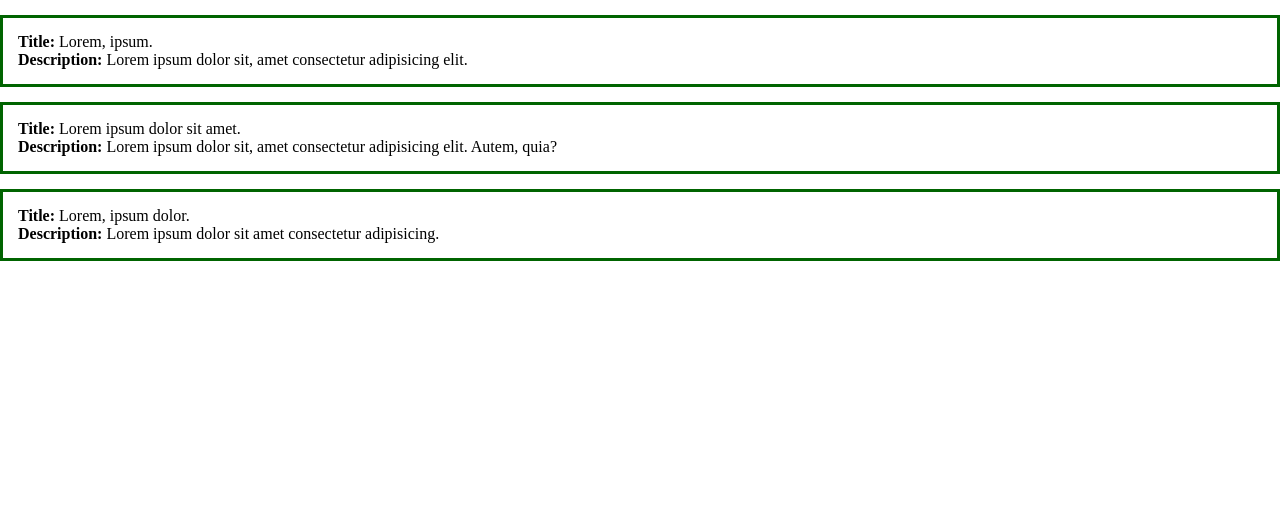
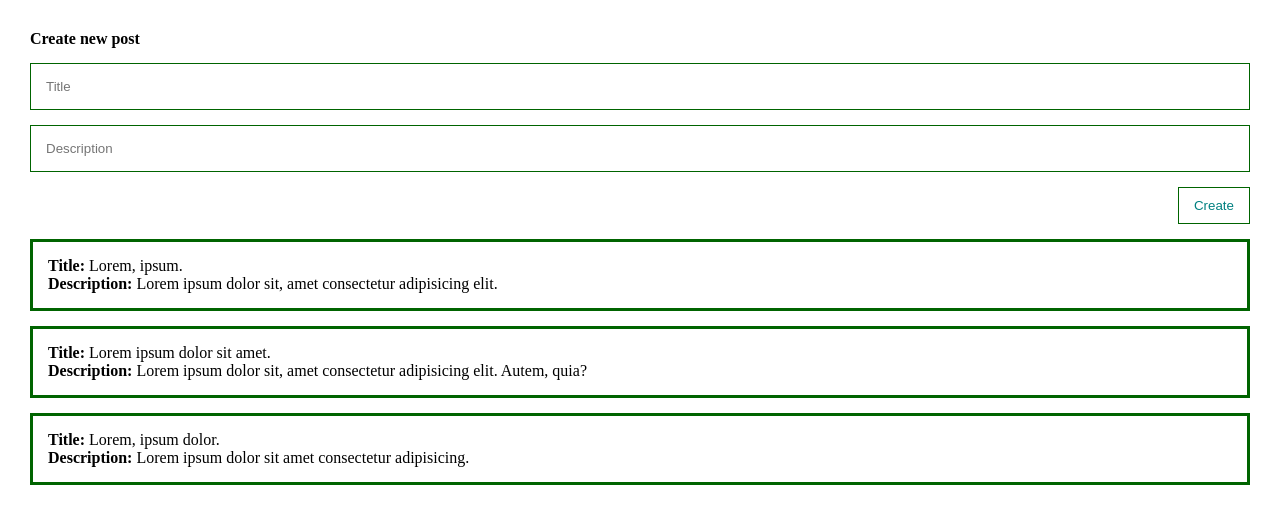
Before and after one commit to AndrewYaremenko/vuejs-course, a Vue app: page / in a window 1280 px wide. Shown: the top 524 px of the page. Built offline with nearby package versions, Linux system fonts and the light colour scheme.

Commit message:
bilateral binding, prevent modifier

```diff
--- a/src/App.vue
+++ b/src/App.vue
@@ -1,8 +1,17 @@
 <template>
-    <div>
+    <div class="container">
+        <form @submit.prevent>
+            <h4>Create new post</h4>
+            <input v-bind:value="title" @input="title = $event.target.value" type="text" class="input" name="title"
+                placeholder="Title">
+            <input v-bind:value="description" @input="inputDescription" type="text" class="input" name="description"
+                placeholder="Description">
+            <button class="btn" @click="createPost">Create</button>
+        </form>
         <div class="post" v-for="post in posts">
-            <div><strong>Title: </strong> {{post.title}}</div>
-            <div><strong>Description: </strong> {{post.description}}</div>
+            <div><strong>Title: </strong> {{ post.title }}</div>
+            <div><strong>Description: </strong> {{ post.description }}</div>
+
         </div>
     </div>
 </template>
@@ -12,14 +21,28 @@ export default {
     data() {
         return {
             posts: [
-                {id: 1, title: "Lorem, ipsum.", description: "Lorem ipsum dolor sit, amet consectetur adipisicing elit."},
-                {id: 2, title: "Lorem ipsum dolor sit amet.", description: "Lorem ipsum dolor sit, amet consectetur adipisicing elit. Autem, quia?"},
-                {id: 3, title: "Lorem, ipsum dolor.", description: "Lorem ipsum dolor sit amet consectetur adipisicing."},
-            ]
+                { id: 1, title: "Lorem, ipsum.", description: "Lorem ipsum dolor sit, amet consectetur adipisicing elit." },
+                { id: 2, title: "Lorem ipsum dolor sit amet.", description: "Lorem ipsum dolor sit, amet consectetur adipisicing elit. Autem, quia?" },
+                { id: 3, title: "Lorem, ipsum dolor.", description: "Lorem ipsum dolor sit amet consectetur adipisicing." },
+            ],
+            title: '',
+            description: '',
         }
     },
     methods: {
-
+        createPost() {
+            const newPost = {
+                id: Date.now(),
+                title: this.title,
+                description: this.description,
+            }
+            this.posts.push(newPost);
+            this.title = '';
+            this.description= '';
+        },
+        inputDescription(event) {
+            this.description = event.target.value;
+        }
     }
 }
 </script>
@@ -31,9 +54,34 @@ export default {
     box-sizing: border-box;
 }
 
+.container {
+    margin: 30px;
+}
+
 .post {
     padding: 15px;
     margin-top: 15px;
     border: 3px solid darkgreen;
 }
+
+form {
+    display: flex;
+    flex-direction: column;
+}
+
+.input {
+    width: 100%;
+    border: 1px solid darkgreen;
+    padding: 15px;
+    margin-top: 15px;
+}
+
+.btn {
+    margin-top: 15px;
+    padding: 10px 15px;
+    align-self: flex-end;
+    color: teal;
+    background: none;
+    border: 1px solid darkgreen;
+}
 </style>
```
